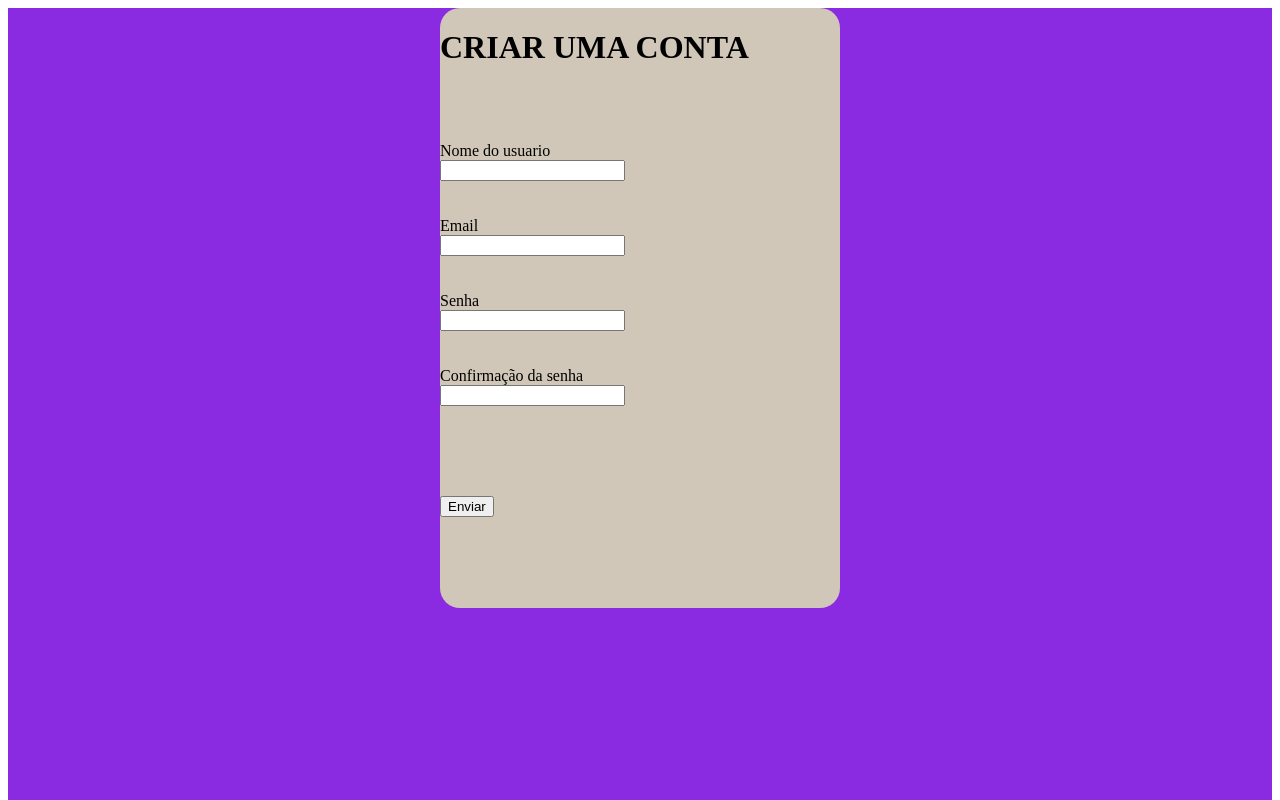
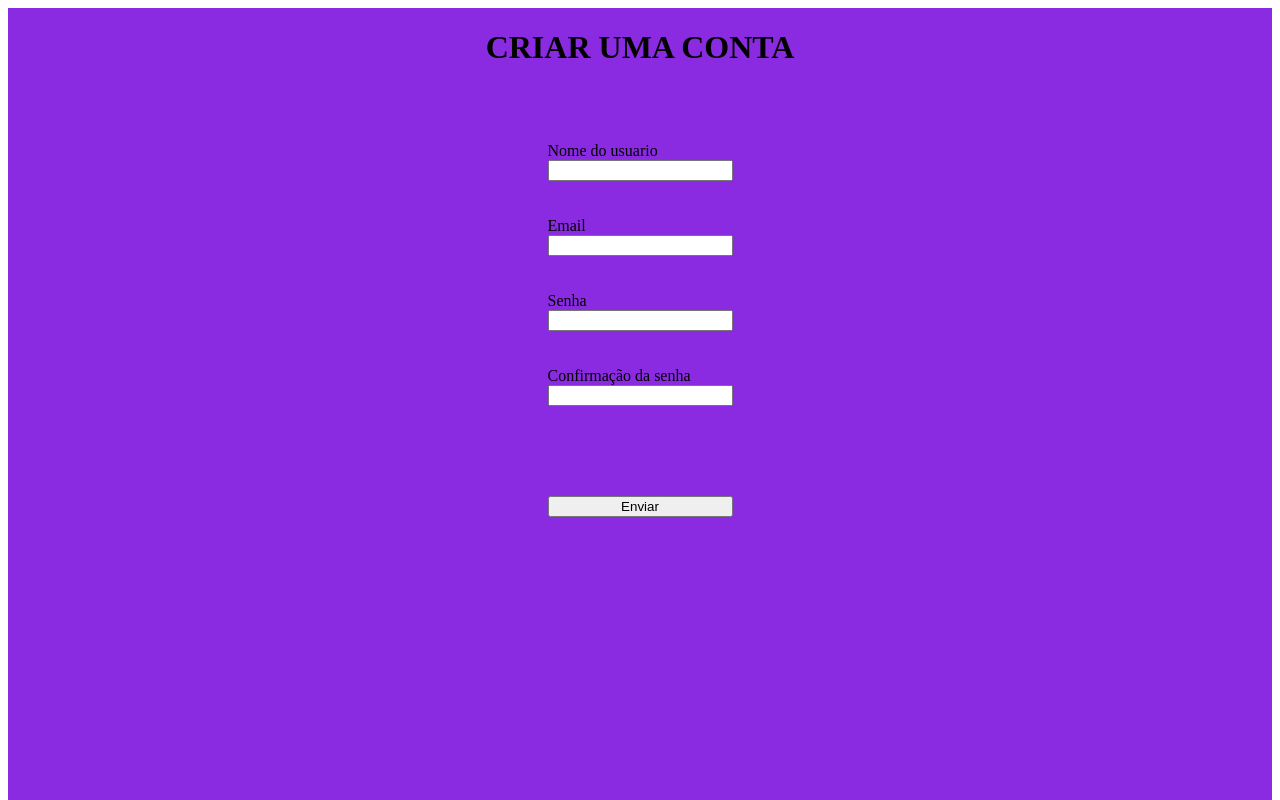
Before and after one commit to brendhabrito-ifms/DW4, a plain HTML site: page index.html in a window 1280 px wide. Shown: the top 800 px of the page. Drawn offline with Linux system fonts and the light colour scheme.

Commit message:
Update estilos.css

```diff
--- a/estilos.css
+++ b/estilos.css
@@ -7,17 +7,32 @@ justify-content: center;
 justify-items: center;
 }
 
-
 .fundo2{
-background-color: rgb(209, 199, 184);
+    background:;
 width: 400px;
 height: 600px;
-border-radius: 20px;
+border-radius: 30px;
+justify-content: center;
+justify-items: center;
 }
 
 
 .formatacao{
-    display: flex;
+
+display: flex;
 justify-content: center;
 justify-items: center;
 }
+
+.titulo{
+justify-content: center;
+justify-items: center;
+
+}
+
+.formulario{
+ display: flex;
+flex-direction: column;
+justify-content: center;
+justify-items: center;
+}
```
